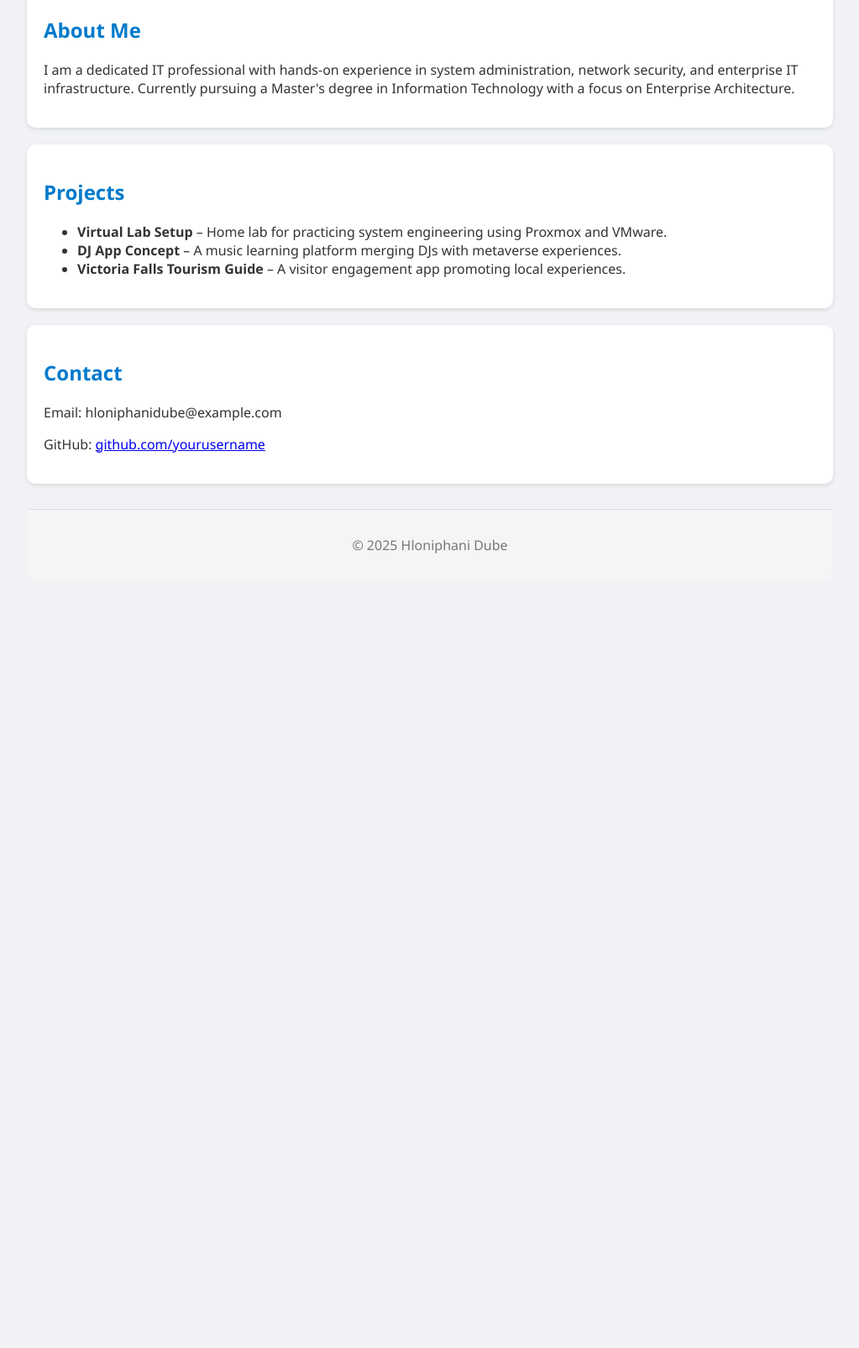
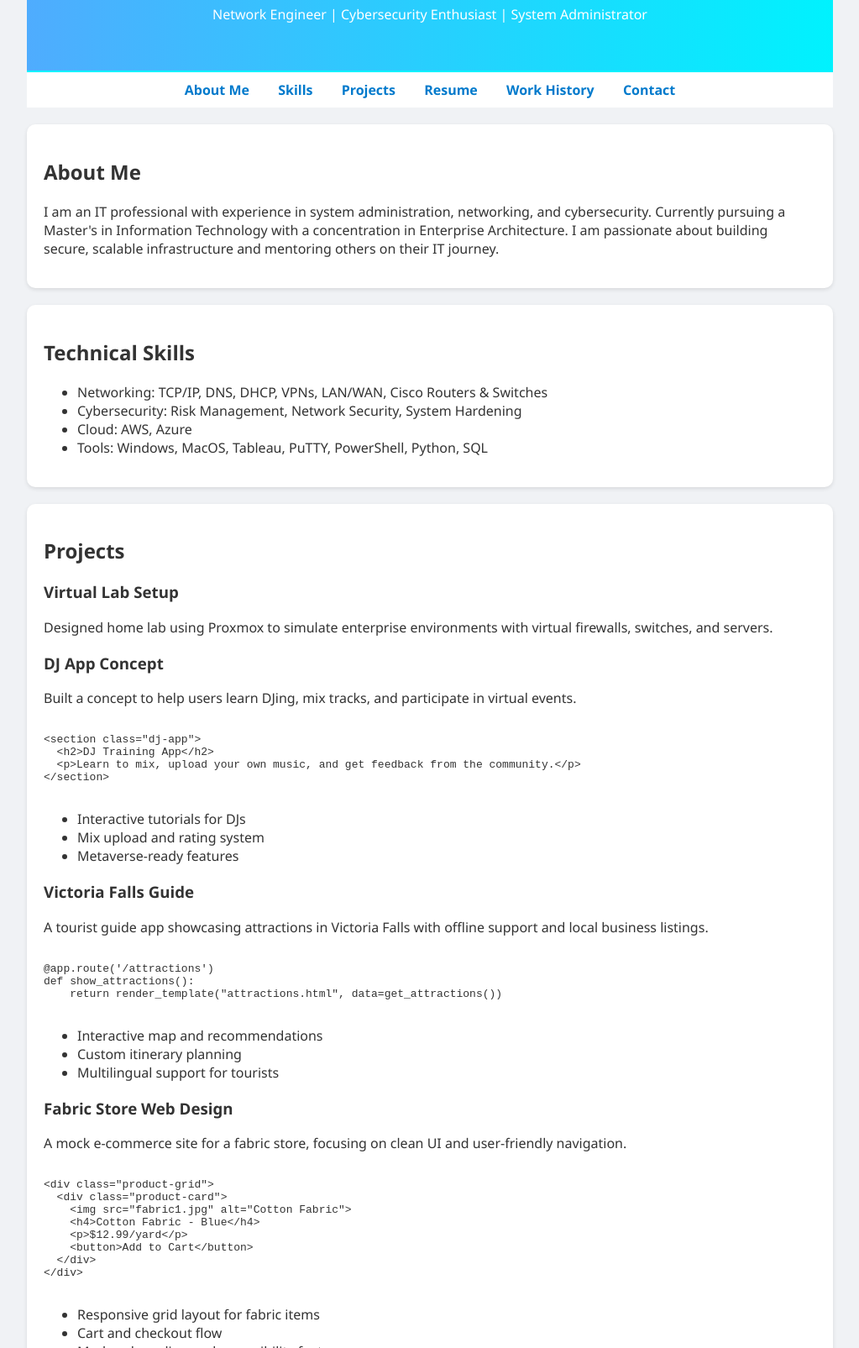
Before and after one commit to Dubeh002/portfolio, a plain HTML site: page index.html in a window 1280 px wide. Shown: the part 296-1901 px from the top of the page at 84% size, without its empty margins (128-1151 px from the left). Before the commit the page ends 1007 px from the top, so only its background shows below. Drawn offline with Linux system fonts and the light colour scheme.

Commit message:
Add files via upload

```diff
--- a/index.html
+++ b/index.html
@@ -9,36 +9,145 @@
 <body>
     <div class="container">
         <header>
+            <img src="profile.jpg" alt="Hloniphani Dube" class="profile-img">
             <h1>Hloniphani Dube</h1>
-            <p class="subtitle">Network Engineering | Cybersecurity | Systems Engineering</p>
+            <p class="subtitle">Network Engineer | Cybersecurity Enthusiast | System Administrator</p>
         </header>
 
         <nav>
             <ul>
                 <li><a href="#about">About Me</a></li>
+                <li><a href="#skills">Skills</a></li>
                 <li><a href="#projects">Projects</a></li>
+                <li><a href="#resume">Resume</a></li>
+                <li><a href="#work">Work History</a></li>
                 <li><a href="#contact">Contact</a></li>
             </ul>
         </nav>
 
         <section id="about">
             <h2>About Me</h2>
-            <p>I am a dedicated IT professional with hands-on experience in system administration, network security, and enterprise IT infrastructure. Currently pursuing a Master's degree in Information Technology with a focus on Enterprise Architecture.</p>
+            <p>I am an IT professional with experience in system administration, networking, and cybersecurity. Currently pursuing a Master's in Information Technology with a concentration in Enterprise Architecture. I am passionate about building secure, scalable infrastructure and mentoring others on their IT journey.</p>
+        </section>
+
+        <section id="skills">
+            <h2>Technical Skills</h2>
+            <ul>
+                <li>Networking: TCP/IP, DNS, DHCP, VPNs, LAN/WAN, Cisco Routers & Switches</li>
+                <li>Cybersecurity: Risk Management, Network Security, System Hardening</li>
+                <li>Cloud: AWS, Azure</li>
+                <li>Tools: Windows, MacOS, Tableau, PuTTY, PowerShell, Python, SQL</li>
+            </ul>
         </section>
 
         <section id="projects">
             <h2>Projects</h2>
+
+            <div>
+                <h3>Virtual Lab Setup</h3>
+                <p>Designed home lab using Proxmox to simulate enterprise environments with virtual firewalls, switches, and servers.</p>
+            </div>
+
+            <div>
+                <h3>DJ App Concept</h3>
+                <p>Built a concept to help users learn DJing, mix tracks, and participate in virtual events.</p>
+                <pre><code>
+&lt;section class="dj-app"&gt;
+  &lt;h2&gt;DJ Training App&lt;/h2&gt;
+  &lt;p&gt;Learn to mix, upload your own music, and get feedback from the community.&lt;/p&gt;
+&lt;/section&gt;
+                </code></pre>
+                <ul>
+                    <li>Interactive tutorials for DJs</li>
+                    <li>Mix upload and rating system</li>
+                    <li>Metaverse-ready features</li>
+                </ul>
+            </div>
+
+            <div>
+                <h3>Victoria Falls Guide</h3>
+                <p>A tourist guide app showcasing attractions in Victoria Falls with offline support and local business listings.</p>
+                <pre><code>
+@app.route('/attractions')
+def show_attractions():
+    return render_template("attractions.html", data=get_attractions())
+                </code></pre>
+                <ul>
+                    <li>Interactive map and recommendations</li>
+                    <li>Custom itinerary planning</li>
+                    <li>Multilingual support for tourists</li>
+                </ul>
+            </div>
+
+            <div>
+                <h3>Fabric Store Web Design</h3>
+                <p>A mock e-commerce site for a fabric store, focusing on clean UI and user-friendly navigation.</p>
+                <pre><code>
+&lt;div class="product-grid"&gt;
+  &lt;div class="product-card"&gt;
+    &lt;img src="fabric1.jpg" alt="Cotton Fabric"&gt;
+    &lt;h4&gt;Cotton Fabric - Blue&lt;/h4&gt;
+    &lt;p&gt;$12.99/yard&lt;/p&gt;
+    &lt;button&gt;Add to Cart&lt;/button&gt;
+  &lt;/div&gt;
+&lt;/div&gt;
+                </code></pre>
+                <ul>
+                    <li>Responsive grid layout for fabric items</li>
+                    <li>Cart and checkout flow</li>
+                    <li>Modern branding and accessibility features</li>
+                </ul>
+            </div>
+        </section>
+
+        <section id="resume">
+            <h2>Resume</h2>
+            <p><a href="Hloniphani_Dube_Resume.pdf" target="_blank"><strong>Download Resume as PDF</strong></a></p>
+
+            <h3>Technical Skills</h3>
             <ul>
-                <li><strong>Virtual Lab Setup</strong> – Home lab for practicing system engineering using Proxmox and VMware.</li>
-                <li><strong>DJ App Concept</strong> – A music learning platform merging DJs with metaverse experiences.</li>
-                <li><strong>Victoria Falls Tourism Guide</strong> – A visitor engagement app promoting local experiences.</li>
+                <li>TCP/IP, DNS, DHCP, VPNs, LAN/WAN, Cisco Routers/Switches, Firewall Configuration</li>
+                <li>Risk Management, Cyber Defense, System Hardening</li>
+                <li>Windows, MacOS, Azure, AWS, Tableau, PuTTY</li>
+                <li>Python, SQL, PowerShell</li>
             </ul>
+
+            <h3>Education</h3>
+            <p>B.S. in IT – Cybersecurity<br>Southern New Hampshire University | GPA: 3.78</p>
+
+            <h3>Certifications</h3>
+            <ul>
+                <li>CompTIA A+ - in progress</li>
+                <li>CCNA - in progress</li>
+            </ul>
+        </section>
+
+        <section id="work">
+            <h2>Work History</h2>
+            <div>
+                <h3>Walt Disney World Resort</h3>
+                <p><strong>Resort Concierge | Trainer</strong> | May 2021 – Present</p>
+                <ul>
+                    <li>Handled reservations, billing, and back-office support</li>
+                    <li>Trained cast on systems and security compliance</li>
+                </ul>
+            </div>
+            <div>
+                <h3>Universal Studios Orlando</h3>
+                <p><strong>Attractions Attendant</strong> | Nov 2019 – May 2021</p>
+                <ul>
+                    <li>Managed safety and system tech</li>
+                    <li>Cyber awareness program compliance</li>
+                </ul>
+            </div>
         </section>
 
         <section id="contact">
             <h2>Contact</h2>
-            <p>Email: hloniphanidube@example.com</p>
+            <p>Email: hloniphanidube@icloud.com</p>
+            <p>Phone: 407-795-0628</p>
             <p>GitHub: <a href="https://github.com/yourusername" target="_blank">github.com/yourusername</a></p>
+            <p>LinkedIn: <a href="https://www.linkedin.com/in/hloniphani-dube002" target="_blank">linkedin.com/in/hloniphani-dube002</a></p>
         </section>
 
         <footer>
--- a/style.css
+++ b/style.css
@@ -1,17 +1,15 @@
 
 body {
-    font-family: 'Segoe UI', Tahoma, Geneva, Verdana, sans-serif;
+    font-family: 'Segoe UI', sans-serif;
     margin: 0;
     background: #f0f2f5;
     color: #333;
 }
-
 .container {
     max-width: 960px;
     margin: auto;
     padding: 20px;
 }
-
 header {
     background: linear-gradient(to right, #4facfe, #00f2fe);
     color: white;
@@ -19,46 +17,34 @@ header {
     padding: 40px 20px;
     border-radius: 10px 10px 0 0;
 }
-
-header h1 {
-    margin: 0;
-    font-size: 2.5em;
+.profile-img {
+    width: 130px;
+    height: 130px;
+    border-radius: 50%;
+    margin-bottom: 15px;
+    object-fit: cover;
+    border: 3px solid white;
 }
-
-.subtitle {
-    font-size: 1.2em;
-    margin-top: 10px;
-}
-
 nav {
     background-color: #ffffff;
     border-top: 2px solid #00f2fe;
     padding: 10px 0;
     text-align: center;
 }
-
 nav ul {
     list-style: none;
     margin: 0;
     padding: 0;
 }
-
 nav ul li {
     display: inline;
     margin: 0 15px;
 }
-
 nav ul li a {
     text-decoration: none;
     color: #007acc;
     font-weight: bold;
-    transition: color 0.3s;
 }
-
-nav ul li a:hover {
-    color: #00b8d9;
-}
-
 section {
     background: white;
     margin-top: 20px;
@@ -66,11 +52,6 @@ section {
     border-radius: 10px;
     box-shadow: 0 2px 5px rgba(0,0,0,0.1);
 }
-
-section h2 {
-    color: #007acc;
-}
-
 footer {
     text-align: center;
     padding: 15px;
@@ -78,5 +59,4 @@ footer {
     margin-top: 30px;
     border-top: 1px solid #ddd;
     color: #777;
-    border-radius: 0 0 10px 10px;
 }
```
Also changed, not shown: profile.jpg (added), 1 other file.
